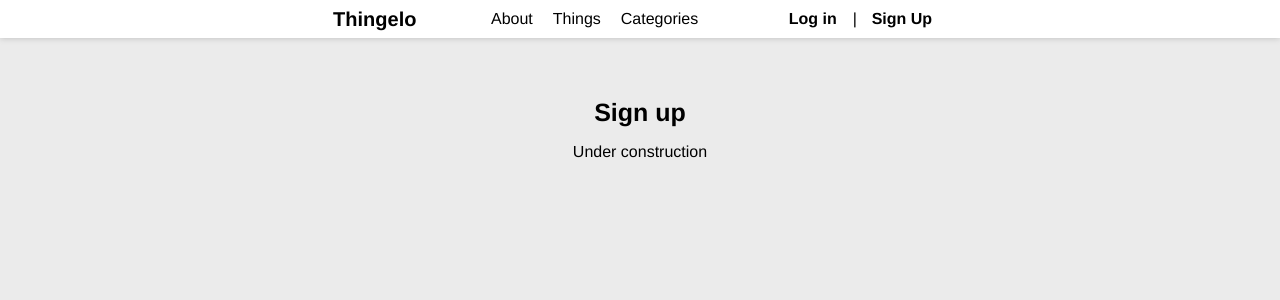
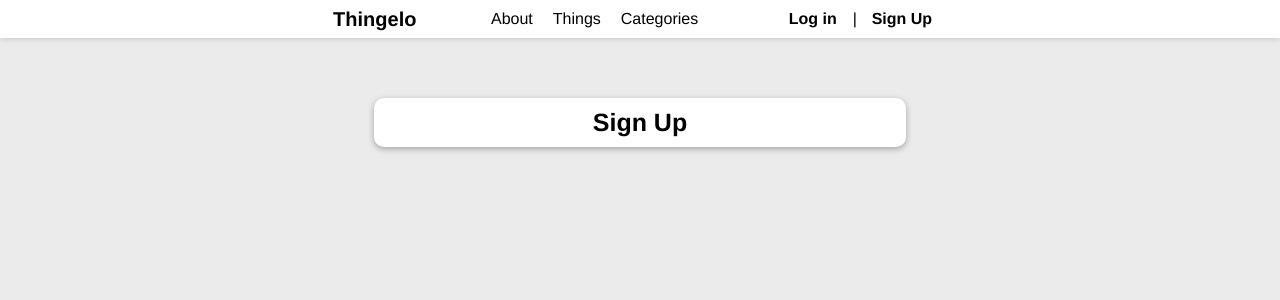
Before and after one commit to Anti-Alias/rankit, a React (Create React App) app in the folder rankit_ui/: page /signup in a window 1280 px wide. Shown: the top 300 px of the page. Built offline with nearby package versions, Linux system fonts and the light colour scheme.

Commit message:
Refactoring a little

```diff
--- a/rankit_ui/src/App.tsx
+++ b/rankit_ui/src/App.tsx
@@ -1,5 +1,6 @@
 import styles from './App.module.css';
 import About from './pages/About';
+import SignUp from './pages/SignUp';
 import Navbar from './components/Navbar';
 import { BrowserRouter, Routes, Route, Outlet } from 'react-router-dom';
 
@@ -37,15 +38,6 @@ const Categories = () => (
   </>
 );
 
-
-const SignUp = () => (
-  <>
-    <h1>Sign up</h1>
-    <p>Under construction</p>
-  </>
-);
-
-
 const LogIn = () => (
   <>
     <h1>Log in</h1>
--- a/rankit_ui/src/components/Navbar.module.css
+++ b/rankit_ui/src/components/Navbar.module.css
@@ -6,7 +6,7 @@
     justify-content: center;
     margin: 0;
     background-color: var(--color-navbar);
-    filter: var(--filter-shadow);
+    filter: var(--filter-navbar);
     z-index: 1;
 }
 
--- a/rankit_ui/src/index.css
+++ b/rankit_ui/src/index.css
@@ -6,8 +6,10 @@
   --color-green:              rgb(53, 158, 71);
   --color-green-light:        rgb(83, 224, 106);
   --color-background:         rgb(235, 235, 235);
+  --color-form:               white;
   --color-navbar:             white;
-  --filter-shadow:            drop-shadow(0 0 3px rgba(0, 0, 0, 0.2));
+  --filter-navbar:            drop-shadow(0 0 3px rgba(0, 0, 0, 0.2));
+  --filter-card:              drop-shadow(0 2px 3px rgba(0, 0, 0, 0.3));
 }
 
 body {
--- a/rankit_ui/src/pages/About.module.css
+++ b/rankit_ui/src/pages/About.module.css
@@ -18,7 +18,6 @@
     padding:            10px;
     background-color:   var(--color-purple);
     color:              var(--color-text-alt);
-    filter:             var(--filter-shadow);
 }
 
 .button:hover {
--- /dev/null
+++ b/rankit_ui/src/pages/SignUp.module.css
@@ -0,0 +1,10 @@
+.SignUp {
+    display:            flex;
+    flex-direction:     column;
+    align-items:        center;
+    border-radius:      10px;
+    padding:            10px;
+    width:              512px;
+    background-color:   var(--color-form);
+    filter:             var(--filter-card);
+}
--- /dev/null
+++ b/rankit_ui/src/pages/SignUp.tsx
@@ -0,0 +1,12 @@
+import styles from './SignUp.module.css';
+
+const SignUp = () => (
+    <div className={styles.SignUp}>
+      <h1>Sign Up</h1>
+      <div>
+
+      </div>
+    </div>
+);
+
+export default SignUp;
```
